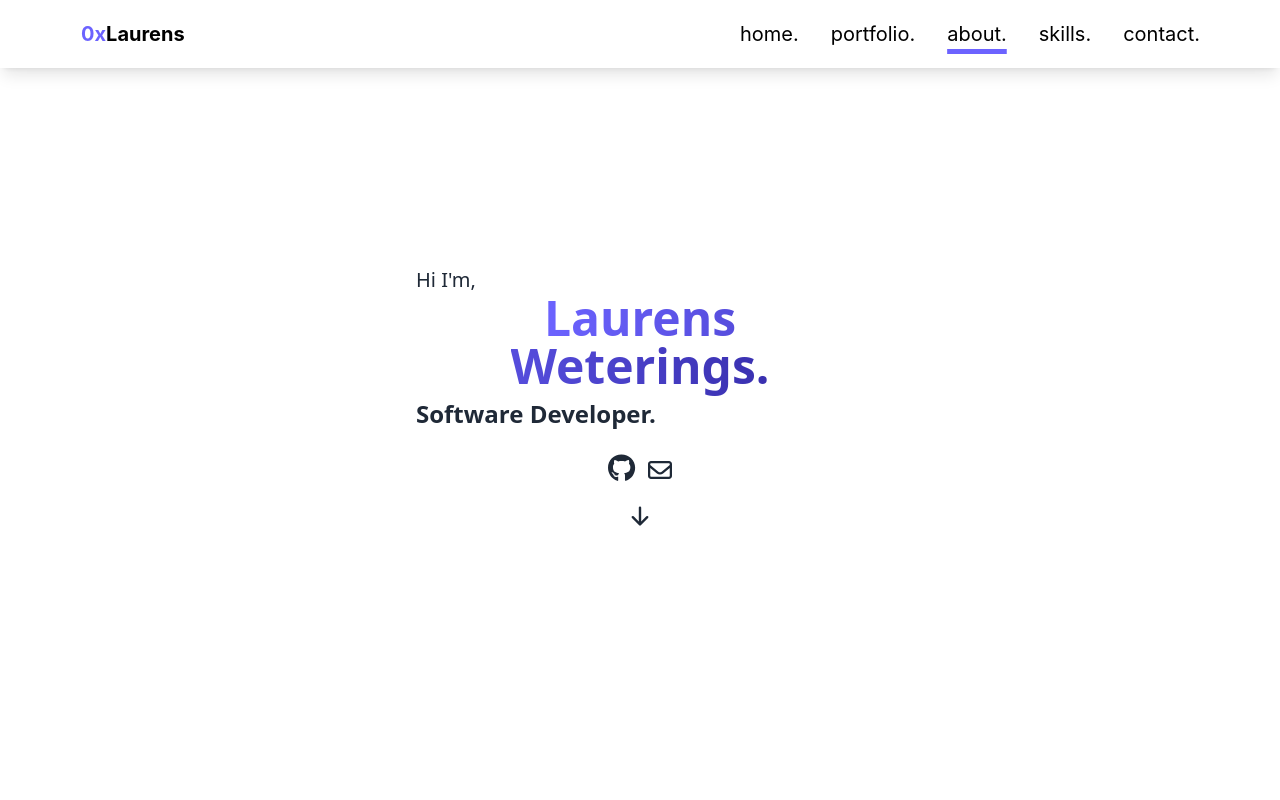
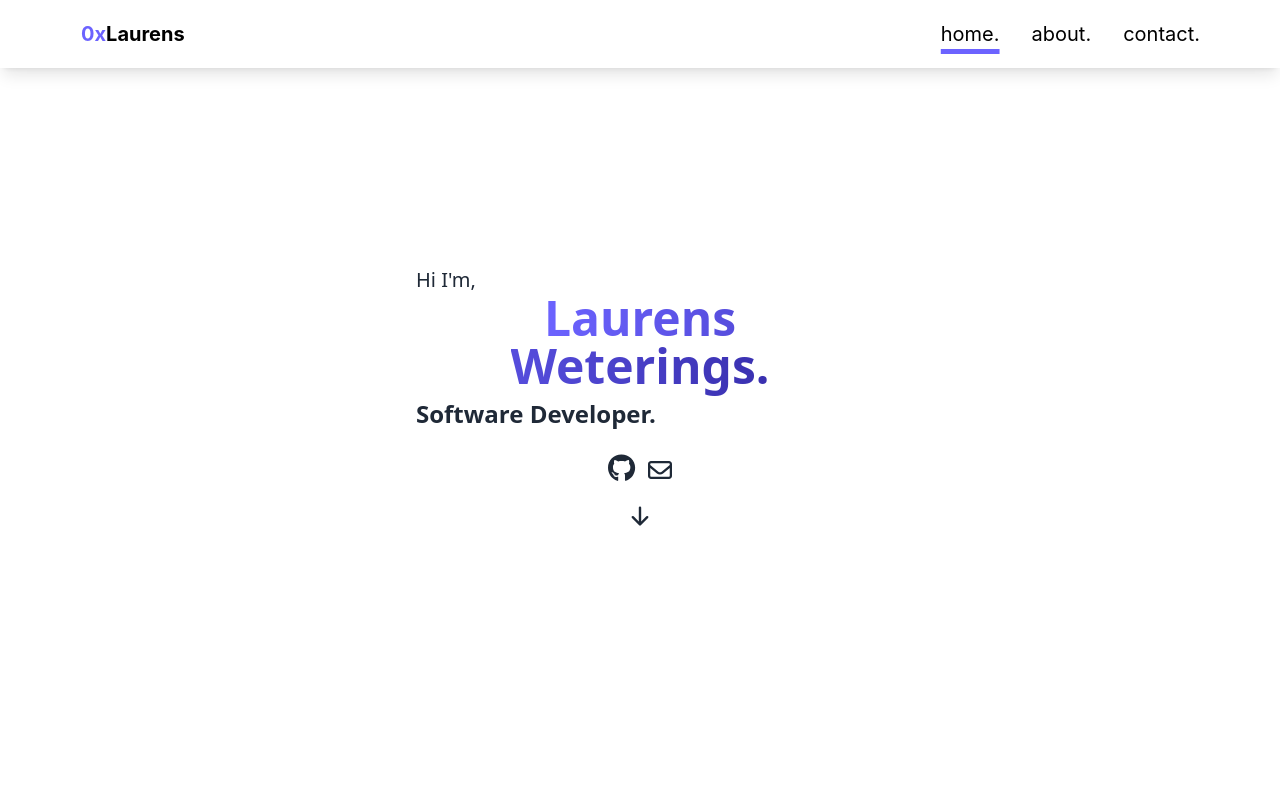
Before and after one commit to 0xLaurens/0xLaurens.com, a Vue app: page / in a window 1280 px wide. Shown: the top 800 px of the page. Built offline with nearby package versions, Linux system fonts and the light colour scheme; a web font is replaced by a local one.

Commit message:
Navbar functionality fix

```diff
--- a/src/components/home/landing.vue
+++ b/src/components/home/landing.vue
@@ -3,7 +3,7 @@
         <div class="hero-content text-center">
             <div class="max-w-md">
                 <h1 class="font-medium text-xl md:text-left">Hi I'm,</h1>
-                <h1 id="home" class="text-5xl font-bold mt-0 mb-2">
+                <h1 id="home" class="title text-5xl font-bold mt-0 mb-2">
                     <span
                         class="bg-clip-text text-transparent bg-gradient-to-r from-primary to-secondary"
                         >Laurens Weterings.</span
--- a/src/components/navbar.vue
+++ b/src/components/navbar.vue
@@ -44,7 +44,7 @@ const mobileView = ref(false);
 const openMobileNav = ref(false);
 
 const currentSection = ref("");
-const links = ["home", "portfolio", "about", "skills", "contact"];
+const links = ["home", "about", "contact"];
 const options = {
     threshhold: 1,
 };
```
